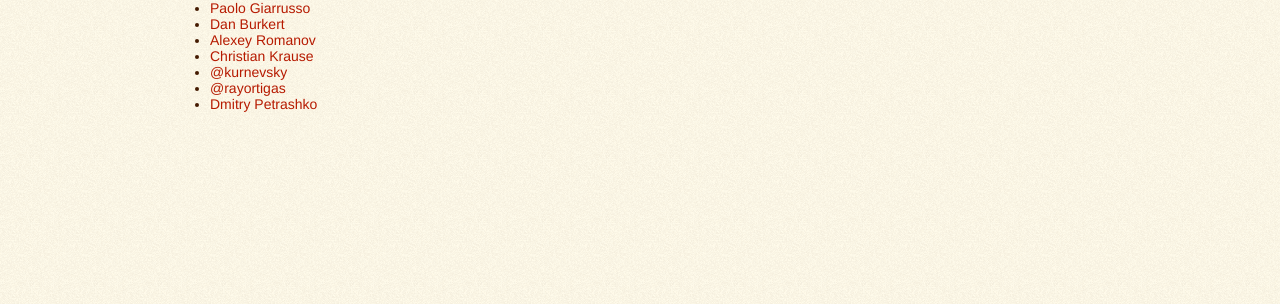
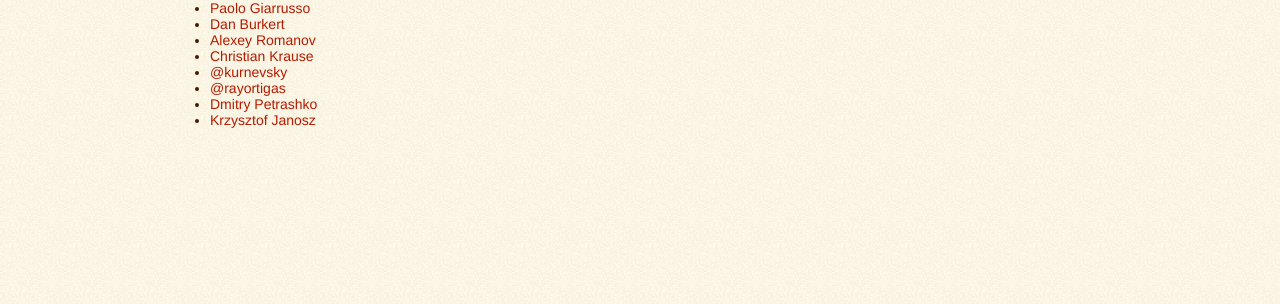
Before and after one commit to scalameter/scalameter.github.com, a Jekyll site: the page built from home/authors.md, in a window 1280 px wide. Shown: the part 462-766 px from the top of the page. Built offline with Jekyll 4.4.1, drawn with Linux system fonts in a browser that asks for light colours.

Commit message:
Update authors.md

```diff
--- a/home/authors.md
+++ b/home/authors.md
@@ -28,3 +28,4 @@ on the techniques used in ScalaMeter.
 - [@kurnevsky](https://github.com/kurnevsky)
 - [@rayortigas](https://github.com/rayortigas)
 - [Dmitry Petrashko](https://github.com/DarkDimius)
+- [Krzysztof Janosz](https://github.com/kjanosz)
```
